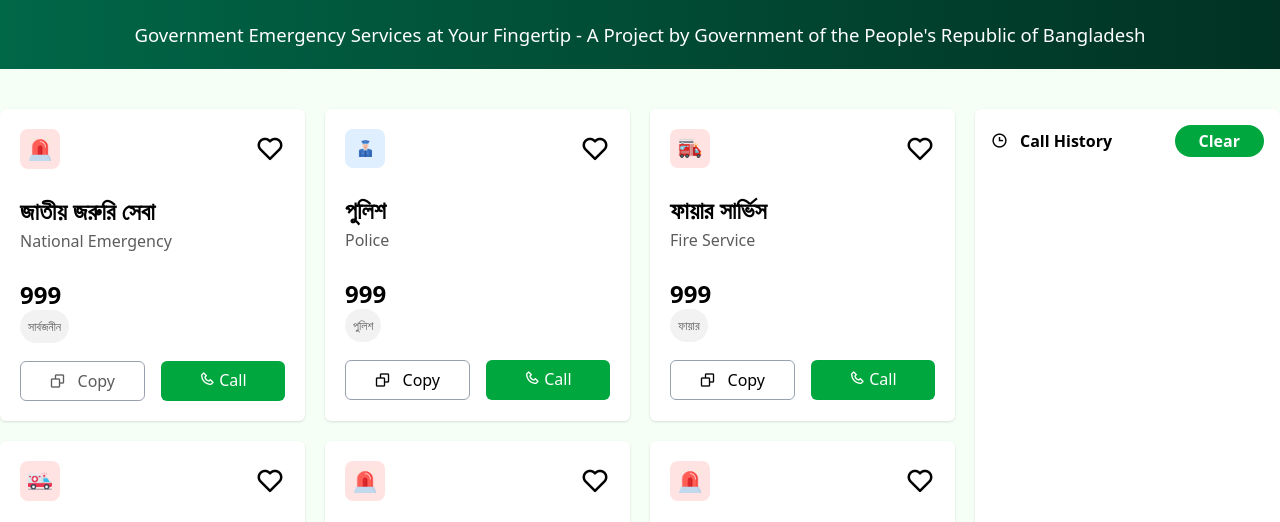
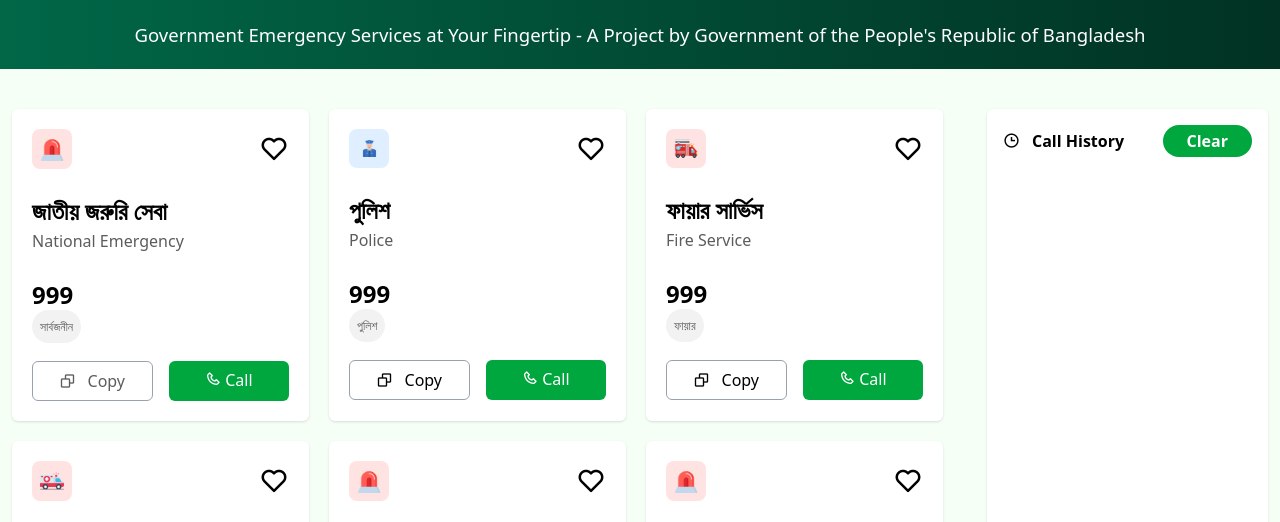
Before and after one commit to sakib-git/Assignment-05, a plain HTML site: page index.html in a window 1280 px wide. Shown: the part 275-797 px from the top of the page. Drawn offline with nearby package versions, Linux system fonts and the light colour scheme.

Commit message:
question  er answer done

```diff
--- a/index.html
+++ b/index.html
@@ -46,7 +46,7 @@
 
       <div class="bg-[#f5fff6] py-10">
         <div class="heroGrid max-w-[1700px] mx-auto grid md:grid-cols-1 gap-2  xl:grid-cols-4 xl:gap-5 bg-[#f5fff6]">
-          <div class="grid-list md:col-span-3 grid grid-cols-1 sm:grid-cols-2 xl:grid-cols-3 gap-5">
+          <div class="grid-list md:col-span-3 grid grid-cols-1 sm:grid-cols-2 mx-3 xl:grid-cols-3 gap-5">
             <div class="card bg-white p-5 flex flex-col gap-6 rounded-md shadow">
               <div class="flex justify-between items-center">
                 <div class="bg-[#ffe3e2] p-2 rounded-lg">
@@ -309,7 +309,7 @@
               </div>
             </div>
           </div>
-          <div class="historylist  md:col-span-1 bg-white shadow rounded-md p-4 w-full">
+          <div class="historylist  md:col-span-1 bg-white  mx-3 shadow rounded-md p-4 ">
             <div>
               <div class="flex justify-between">
                 <div class="flex gap-3 items-center">
```
Also changed, not shown: 1 other file.
